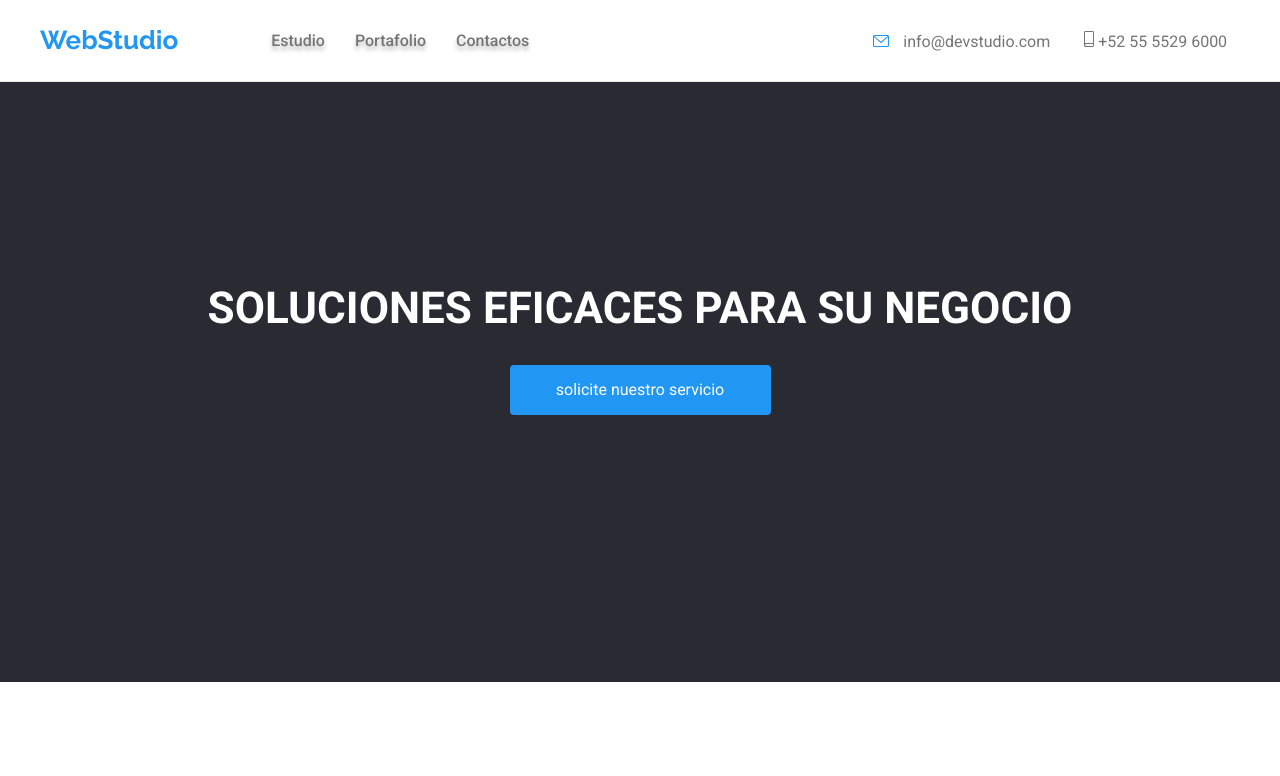
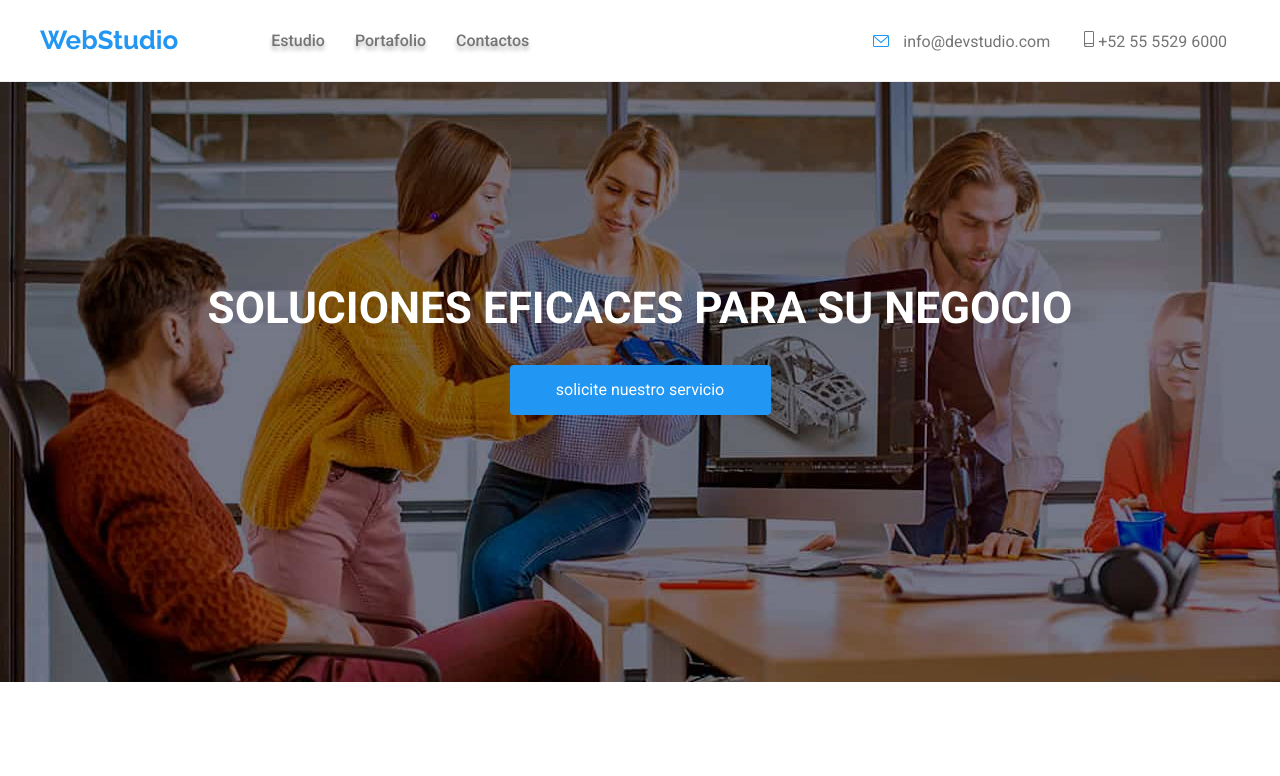
Before and after one commit to SoulESR34/goit-markup-hw-05, a plain HTML site: page index.html in a window 1280 px wide. Shown: the top 776 px of the page. Drawn offline with nearby package versions, Linux system fonts and the light colour scheme.

Commit message:
corrección de errores hero

```diff
--- a/css/styles.css
+++ b/css/styles.css
@@ -257,7 +257,7 @@ nav,
 }
 
 .hero{
-    background-image: linear-gradient(to top,  rgba(0, 0, 0, 0.133),  rgba(0, 0, 0, 0.133)), url(./images/hero.jpg);
+    background-image: linear-gradient(to top,  rgba(0, 0, 0, 0.133),  rgba(0, 0, 0, 0.133)), url(../images/hero.jpg);
     background-repeat: no-repeat;
     background-size: cover;
     height: 600px;
```
